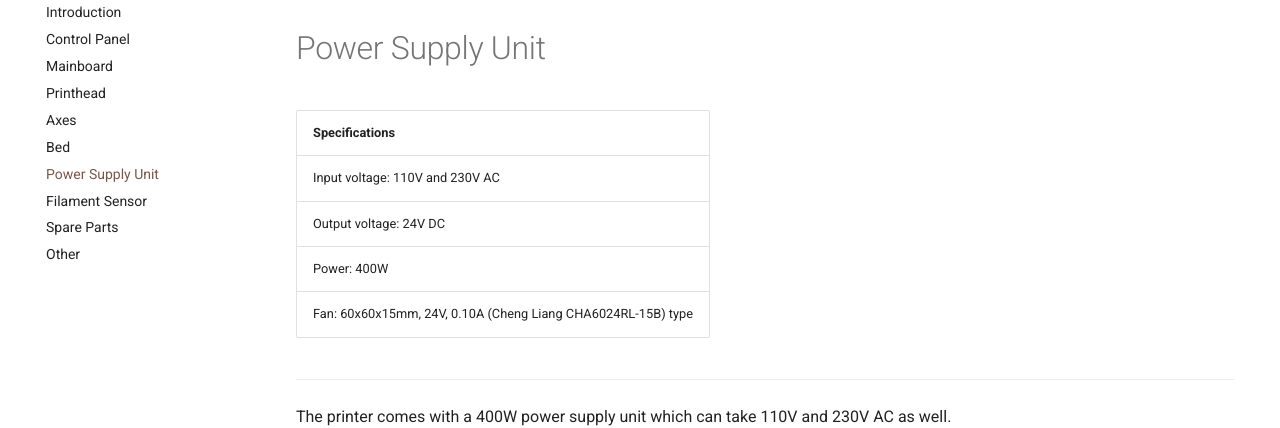
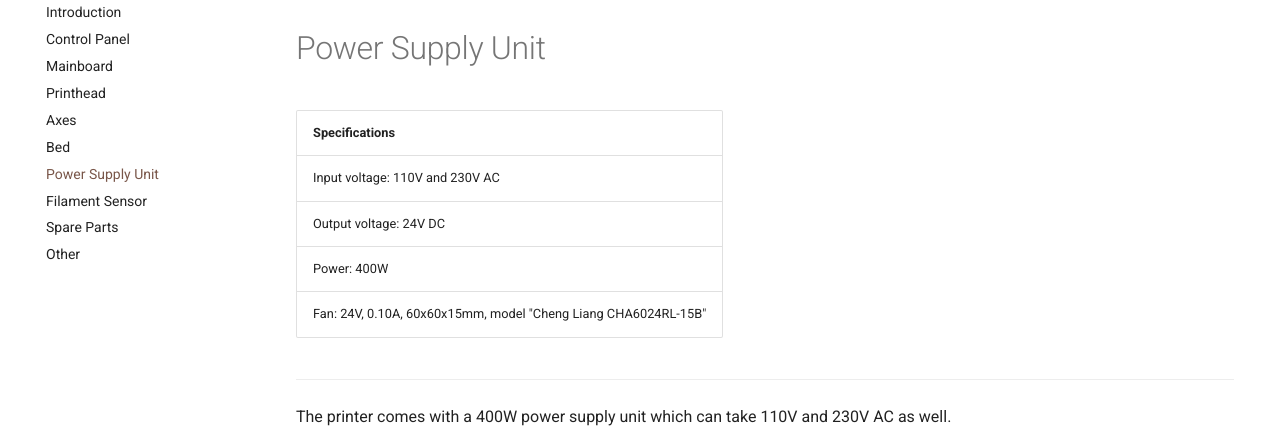
Before and after one commit to 1coderookie/KobraGoNeoInsights, an MkDocs documentation site: the page built from docs/hardware/powersupply.md, in a window 1280 px wide and 900 px high. Shown: the part 174-602 px from the top of the window. Built offline with MkDocs 1.6.1 and Material for MkDocs 9.7.7, drawn with Linux system fonts in a browser that asks for light colours; comment, search, counter and statistics services are not loaded.

Commit message:
Update powersupply.md

```diff
--- a/docs/hardware/powersupply.md
+++ b/docs/hardware/powersupply.md
@@ -7,7 +7,7 @@
 | Input voltage: 110V and 230V AC |
 | Output voltage: 24V DC |
 | Power: 400W |
-| Fan: 60x60x15mm, 24V, 0.10A (Cheng Liang CHA6024RL-15B) type |
+| Fan: 24V, 0.10A, 60x60x15mm, model "Cheng Liang CHA6024RL-15B" |
 
 ---
 
```
